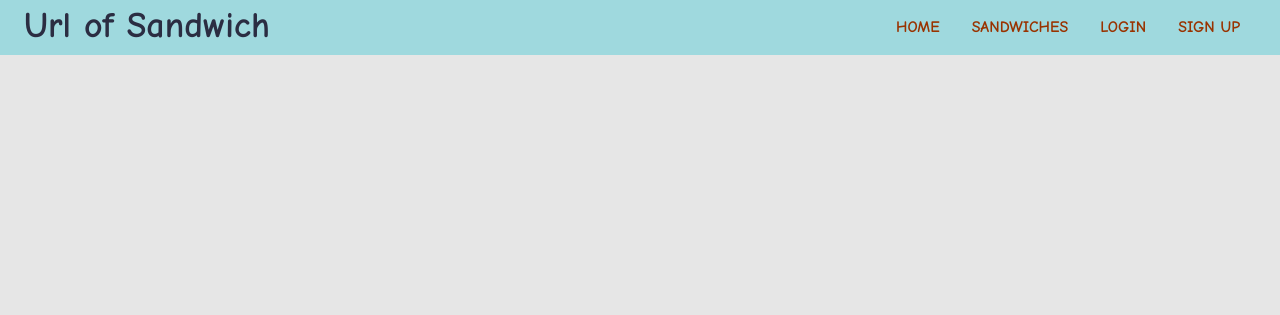
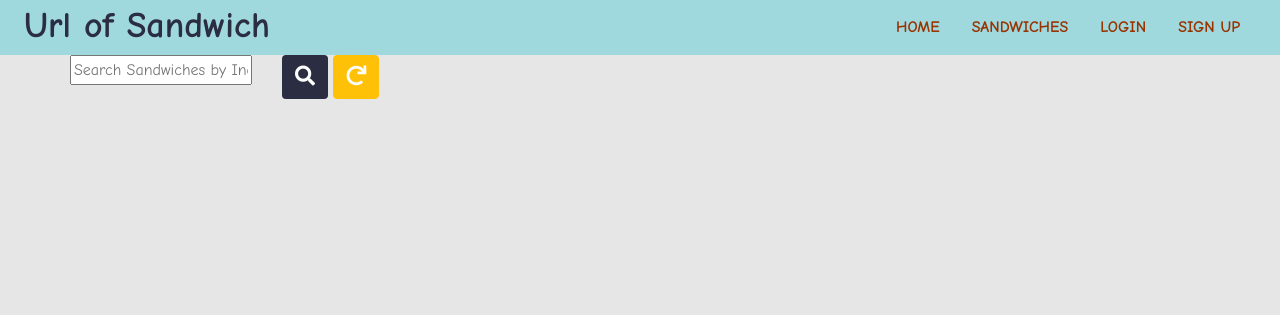
Before and after one commit to RyanSyme/url-of-sandwich, a Flask app: page / in a window 1280 px wide. Shown: the top 315 px of the page. Run offline with Flask 2, Linux system fonts and the light colour scheme; data that the repository does not hold is empty; some libraries are stand-ins or nearby versions.

Commit message:
create search by ingredient

```diff
--- a/app.py
+++ b/app.py
@@ -22,6 +22,13 @@ mongo = PyMongo(app)
 @app.route("/sandwiches")
 def sandwiches():
     sandwiches = list(mongo.db.sandwiches.find())
+    return render_template("sandwiches.html", sandwiches=sandwiches)
+
+
+@app.route("/search", methods=["GET", "POST"])
+def search():
+    query = request.form.get("query")
+    sandwiches = list(mongo.db.sandwiches.find({"$text": {"$search": query}}))
     return render_template("sandwiches.html", sandwiches=sandwiches)
 
 
--- a/templates/profile.html
+++ b/templates/profile.html
@@ -5,7 +5,7 @@
             <div class="row">
                 <div class="col-12 my-3">
                     <h3 class="sub-headers">
-                        <i class="fa fa-id-card"></i> {{ username }}'s Profile</h3>
+                        <i class="fa fa-id-card"></i> {{ username|upper }}</h3>
                     <hr class="block-divider" />
                 </div>
             </div>
--- a/templates/sandwiches.html
+++ b/templates/sandwiches.html
@@ -1,5 +1,20 @@
 {% extends "base.html" %}
 {% block content %}
+
+     <div class="row">
+        <form action="{{ url_for('search') }}" method="post">
+            <div class="row">
+                <div class="col">
+                    <input type="text" name="query" id="query" minlength="3" placeholder="Search Sandwiches by Ingredient" required>
+                </div>
+                <div class="col">
+                    <button class="btn btn-reg" type="submit"><i class="fa fa-search"></i></button>
+                    <a href="{{ url_for('sandwiches') }}" class="btn btn-warning"><i class="fas fa-redo"></i></a>
+                </div>
+            </div>
+        </form>
+    </div>
+
 
     {% for sandwich in sandwiches %}
         <div class="row">
@@ -10,10 +25,12 @@
                         <h5 class="card-title">{{ sandwich.sandwich_name }}</h5>
                         <p class="card-text">{{ sandwich.category }}</p>
                         <p class="card-text">{{ sandwich.prep_time }}</p>
-                        <p class="card-text">Created by: {{ sandwich.created_by }}</p>
+                        <small class="card-text"><em>Created by: {{ sandwich.created_by|upper }}</em></small>
                         {% if session.user|lower == sandwich.created_by|lower %}
+                        <div class="col">
                         <a href="{{ url_for('delete_sandwich', sandwich_id=sandwich._id) }}" class="btn btn-danger">Delete</a>
                         <a href="{{ url_for('edit_sandwich', sandwich_id=sandwich._id) }}" class="btn btn-reg">Edit</a>
+                        </div>
                         {% endif %}
                     </div>
                 </div>
```
